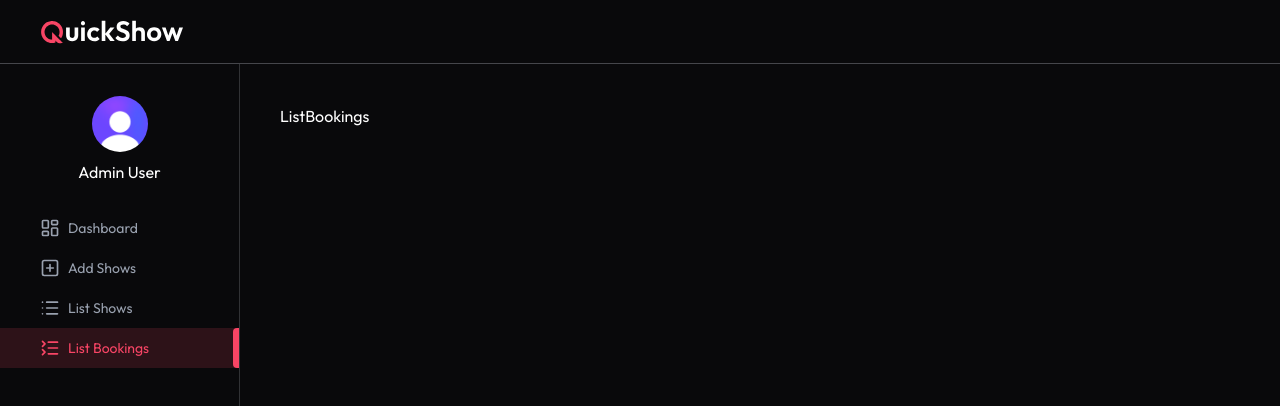
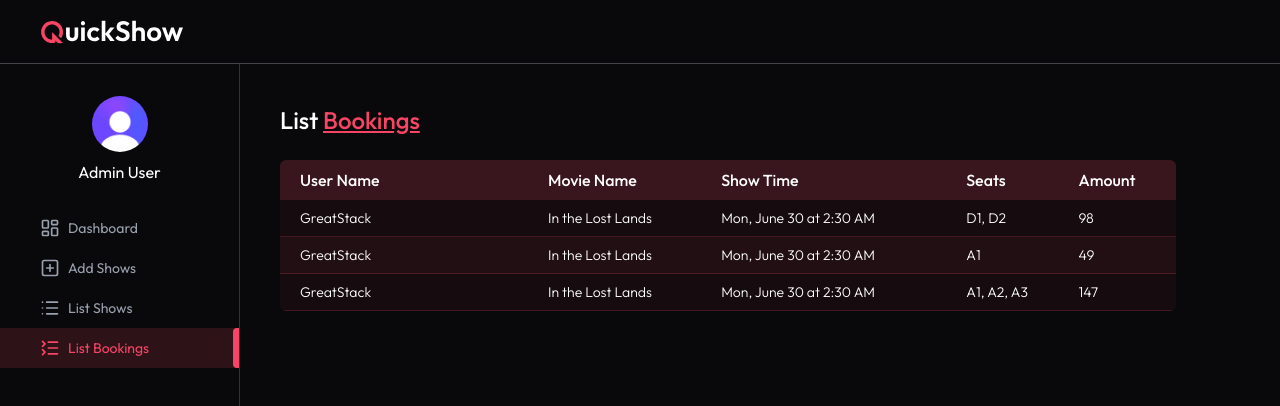
Before and after one commit to pramodsinzh/ShowTimeX, a React (Vite) app in the folder frontend/: page /admin/list-bookings in a window 1280 px wide. Shown: the top 406 px of the page. Built offline with nearby package versions, Linux system fonts and the light colour scheme; no server answers.

Commit message:
Compleated the list booking page for admin

```diff
--- a/frontend/src/pages/admin/ListBookings.jsx
+++ b/frontend/src/pages/admin/ListBookings.jsx
@@ -1,9 +1,52 @@
-import React from 'react'
+import React, { useState } from 'react'
+import { dummyBookingData } from '../../assets/assets'
+import Loading from '../../components/Loading'
+import Title from '../../components/admin/Title'
+import { dateFormat } from '../../lib/dateFormat'
 
 const ListBookings = () => {
-  return (
-    <div>ListBookings</div>
-  )
+  const currency = import.meta.env.VITE_CURRENCY
+
+  const [bookings, setBookings] = useState([])
+  const [isLoading, setIsLoading] = useState(true)
+
+  const getAllBookings = async () => {
+    setBookings(dummyBookingData);
+    setIsLoading(false)
+  }
+  useState(() => {
+    getAllBookings()
+  }, [])
+
+  return !isLoading ? (
+    <>
+      <Title text1='List' text2='Bookings' />
+      <div className="max-w-4xl mt-6 overflow-x-auto">
+        <table className='w-full border-collapse rounded-md overflow-hidden text-nowrap'>
+          <thead>
+            <tr className="bg-primary/20 text-left text-white">
+              <th className="p-2 font-medium pl-5">User Name</th>
+              <th className="p-2 font-medium ">Movie Name</th>
+              <th className="p-2 font-medium ">Show Time</th>
+              <th className="p-2 font-medium ">Seats</th>
+              <th className="p-2 font-medium ">Amount</th>
+            </tr>
+          </thead>
+          <tbody className='text-sm font-light'>
+            {bookings.map((item, index) => (
+              <tr className="border-b border-primary/20 bg-primary/5 even:bg-primary/10" key={index}>
+                <td className="p-2 min-w-45 pl-5">{item.user.name}</td>
+                <td className="p-2 ">{item.show.movie.title}</td>
+                <td className="p-2 ">{dateFormat(item.show.showDateTime)}</td>
+                <td className="p-2 ">{Object.keys(item.bookedSeats).map(seat => item.bookedSeats[seat]).join(", ")}</td>
+                <td className="p-2 ">{currency} {item.amount}</td>
+              </tr>
+            ))}
+          </tbody>
+        </table>
+      </div>
+    </>
+  ) : <Loading />
 }
 
 export default ListBookings
```
